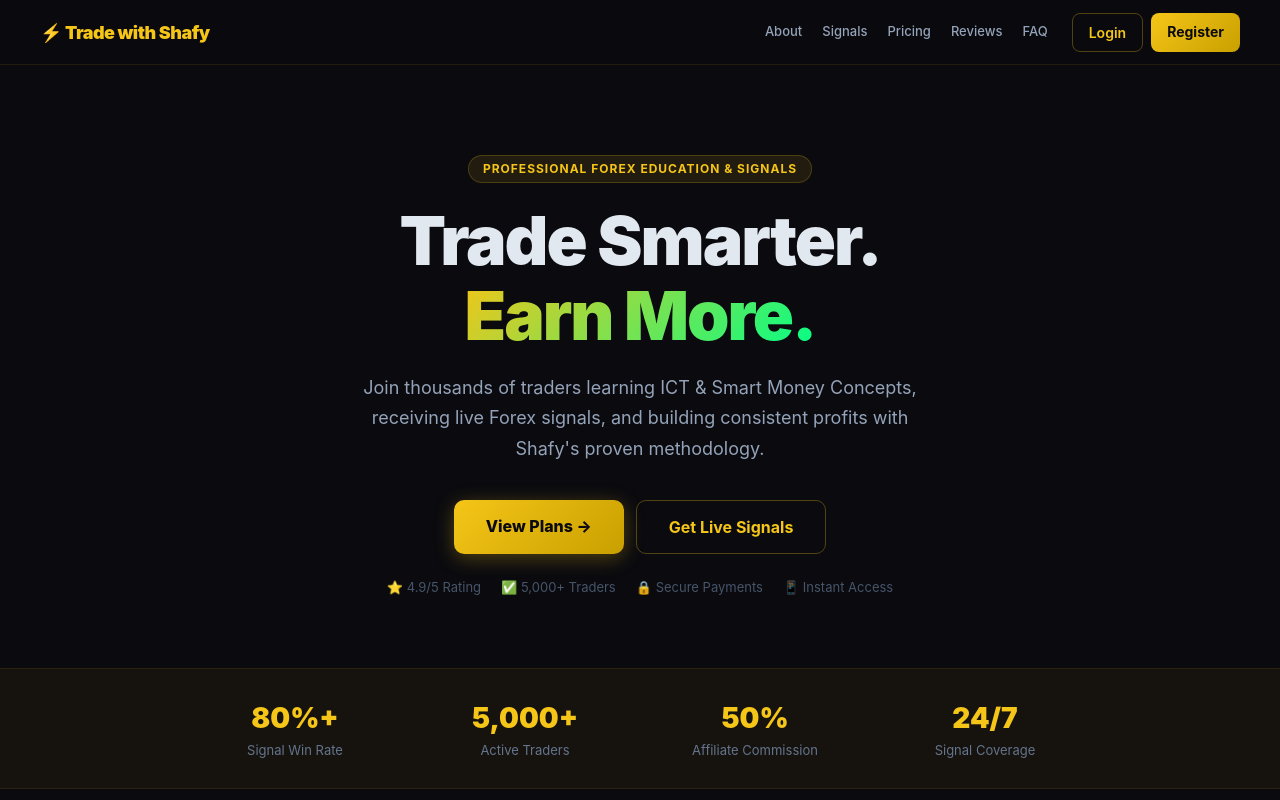
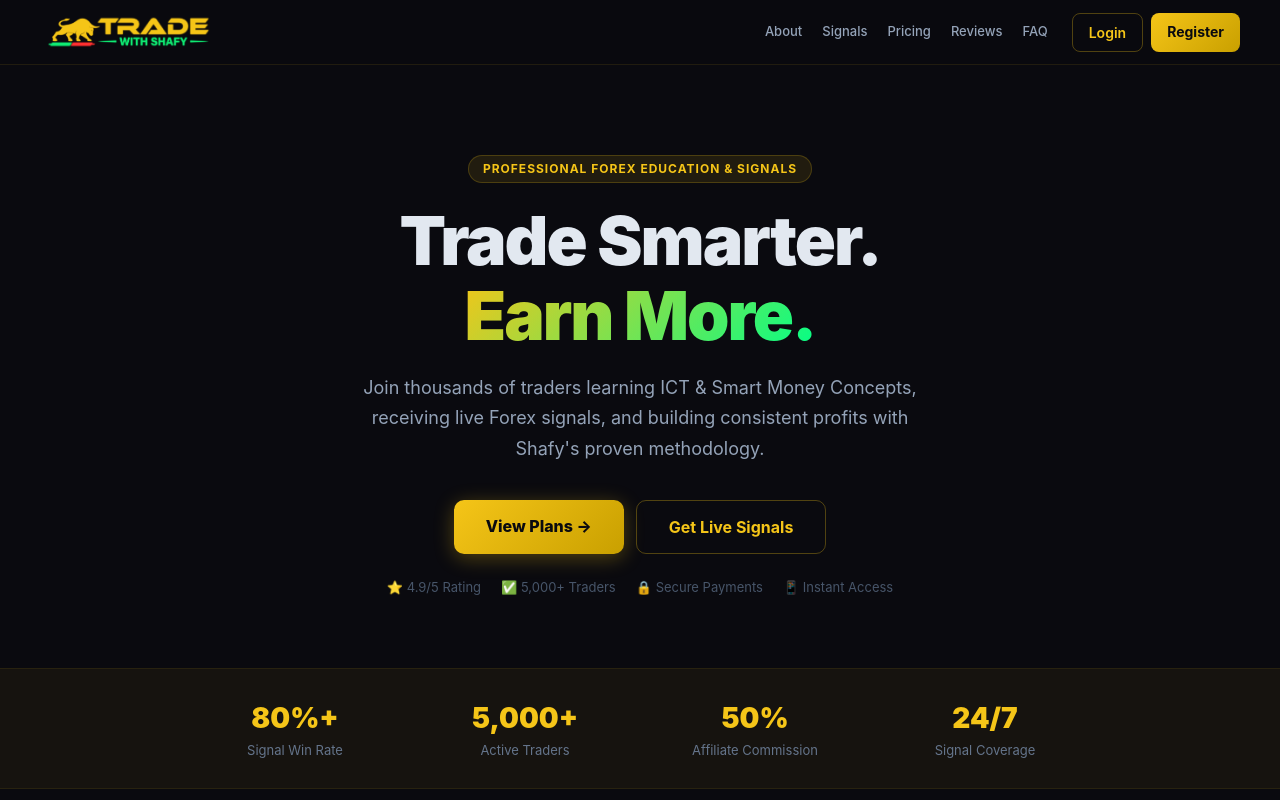
Before and after one commit to zakaurrehman/TraderPlatform, a Next.js app: page /landing in a window 1280 px wide. Shown: the top 800 px of the page. Built offline with nearby package versions, Linux system fonts and the light colour scheme; no server answers; the database is empty.

Commit message:
The .webp file is used for the favicon (lightweight, browser-optimized) and the .png is used everywhere a logo image appears in the UI.

```diff
--- a/app/(public)/landing/page.tsx
+++ b/app/(public)/landing/page.tsx
@@ -76,7 +76,7 @@ export default async function LandingPage() {
       {/* ── Navbar ── */}
       <nav style={{ position: 'sticky', top: 0, zIndex: 50, background: 'rgba(10,10,15,0.95)', backdropFilter: 'blur(12px)', borderBottom: '1px solid rgba(245,197,24,0.1)', padding: '0 20px' }}>
         <div style={{ maxWidth: 1200, margin: '0 auto', display: 'flex', alignItems: 'center', justifyContent: 'space-between', height: 64 }}>
-          <div style={{ color: '#f5c518', fontWeight: 900, fontSize: 18, letterSpacing: '-0.5px' }}>⚡ Trade with Shafy</div>
+          <img src="/Trade with Shafy Png.png" alt="Trade with Shafy" style={{ height: 44, width: 'auto', objectFit: 'contain' }} />
           <div style={{ display: 'flex', alignItems: 'center', gap: 24 }}>
             <div className="l-nav-links" style={{ gap: 20, fontSize: 13, color: '#94a3b8' }}>
               {[['About', '#about'], ['Signals', '#signals'], ['Pricing', '#pricing'], ['Reviews', '#reviews'], ['FAQ', '#faq']].map(([label, href]) => (
@@ -515,7 +515,7 @@ export default async function LandingPage() {
         <div style={{ maxWidth: 1100, margin: '0 auto' }}>
           <div style={{ display: 'grid', gridTemplateColumns: 'repeat(auto-fit, minmax(200px, 1fr))', gap: 36, marginBottom: 40 }}>
             <div>
-              <div style={{ color: '#f5c518', fontWeight: 900, fontSize: 18, marginBottom: 10 }}>⚡ Trade with Shafy</div>
+              <img src="/Trade with Shafy Png.png" alt="Trade with Shafy" style={{ height: 40, width: 'auto', objectFit: 'contain', marginBottom: 10 }} />
               <p style={{ color: '#475569', fontSize: 13, lineHeight: 1.7, marginBottom: 16 }}>Professional Forex education, live signals, and a thriving community of traders worldwide.</p>
               {/* Social links */}
               <div style={{ display: 'flex', gap: 10 }}>
--- a/app/layout.tsx
+++ b/app/layout.tsx
@@ -7,6 +7,11 @@ export const metadata: Metadata = {
   description: 'Learn Forex trading, get live signals, and join a community of profitable traders.',
   verification: {
     google: 'WH90VIARChqv8TQ9jcx73L7ehHyR7bzVfu_aMLikfdk',
+  },
+  icons: {
+    icon: '/Trade with Shafy Fav Webp.webp',
+    shortcut: '/Trade with Shafy Fav Webp.webp',
+    apple: '/Trade with Shafy Fav Webp.webp',
   },
 }
 
--- a/components/AdminSidebar.tsx
+++ b/components/AdminSidebar.tsx
@@ -27,9 +27,9 @@ export default function AdminSidebar() {
 
   const SidebarContent = () => (
     <div style={{ display: 'flex', flexDirection: 'column', height: '100%' }}>
-      <div style={{ padding: '20px 16px', borderBottom: '1px solid rgba(245,197,24,0.1)' }}>
-        <div style={{ color: '#f5c518', fontWeight: 800, fontSize: 16 }}>Trade with Shafy</div>
-        <div style={{ color: '#64748b', fontSize: 12, marginTop: 2 }}>Admin Panel</div>
+      <div style={{ padding: '16px', borderBottom: '1px solid rgba(245,197,24,0.1)' }}>
+        <img src="/Trade with Shafy Png.png" alt="Trade with Shafy" style={{ height: 36, width: 'auto', objectFit: 'contain' }} />
+        <div style={{ color: '#64748b', fontSize: 12, marginTop: 4 }}>Admin Panel</div>
       </div>
       <nav style={{ flex: 1, overflowY: 'auto', padding: '12px 8px' }}>
         {links.map(l => {
@@ -77,7 +77,7 @@ export default function AdminSidebar() {
         borderBottom: '1px solid rgba(245,197,24,0.1)',
         position: 'sticky', top: 0, zIndex: 40
       }} className="mobile-topbar">
-        <span style={{ color: '#f5c518', fontWeight: 800, fontSize: 15 }}>Trade with Shafy — Admin</span>
+        <img src="/Trade with Shafy Png.png" alt="Trade with Shafy" style={{ height: 32, width: 'auto', objectFit: 'contain' }} />
         <button onClick={() => setOpen(true)} style={{ background: 'none', border: 'none', color: '#94a3b8', cursor: 'pointer', fontSize: 22 }}>☰</button>
       </div>
 
--- a/components/SideNav.tsx
+++ b/components/SideNav.tsx
@@ -93,8 +93,8 @@ export default function SideNav() {
   return (
     <div className="app-side-nav">
       {/* Logo */}
-      <div style={{ padding: '20px 16px 16px', borderBottom: '1px solid rgba(245,197,24,0.08)' }}>
-        <div style={{ color: '#f5c518', fontWeight: 900, fontSize: 16 }}>⚡ Trade with Shafy</div>
+      <div style={{ padding: '16px', borderBottom: '1px solid rgba(245,197,24,0.08)' }}>
+        <img src="/Trade with Shafy Png.png" alt="Trade with Shafy" style={{ height: 40, width: 'auto', objectFit: 'contain' }} />
       </div>
 
       {/* Nav items */}
```
Also changed, not shown: public/Trade with Shafy Fav Webp.webp (added), public/Trade with Shafy Png.png (added).
